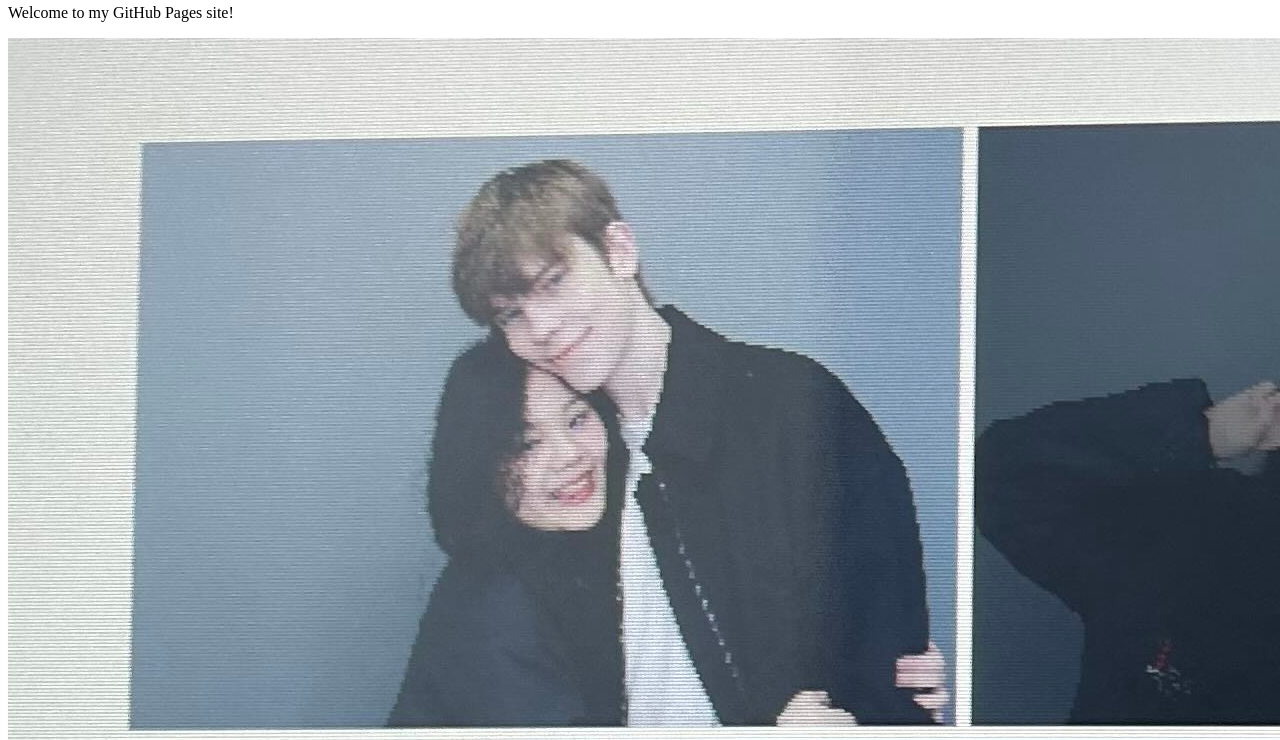
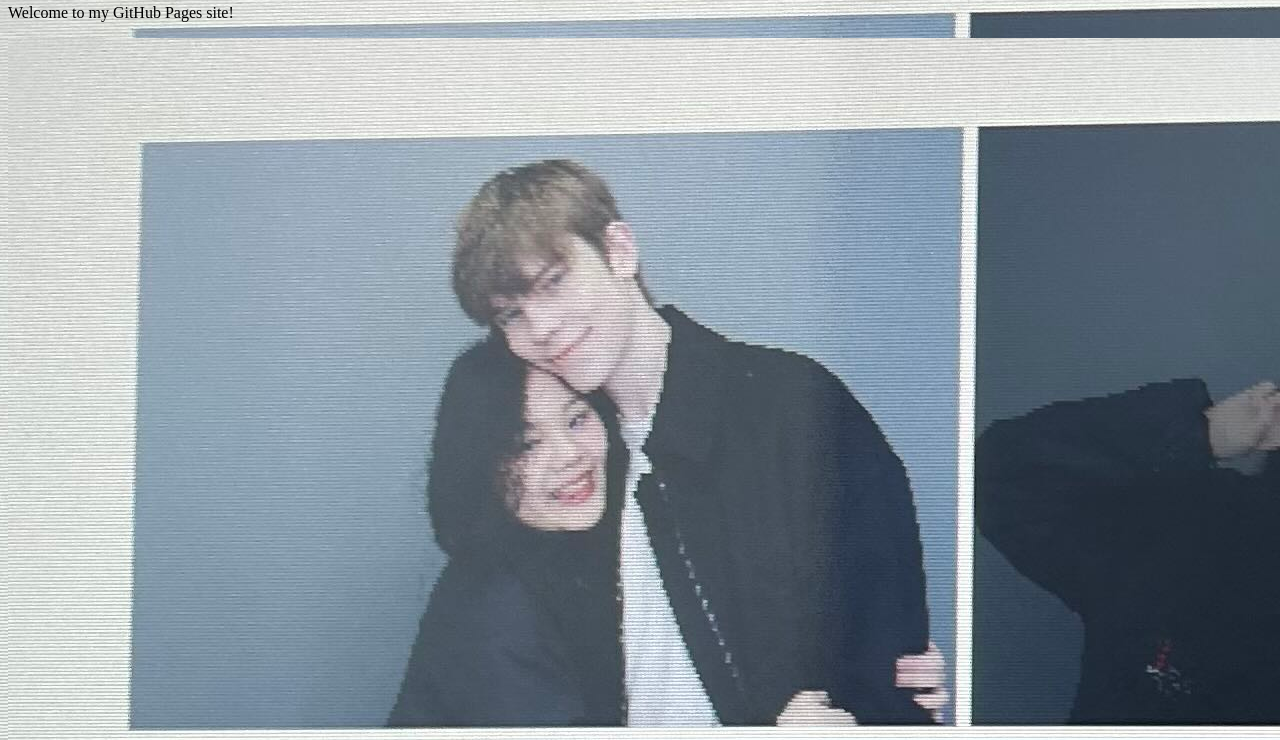
Before and after one commit to FirechickenYT/web, a plain HTML site: page index.html in a window 1280 px wide. Shown: the part 76-816 px from the top of the page. Drawn offline with Linux system fonts and the light colour scheme.

Commit message:
Update index.html

```diff
--- a/index.html
+++ b/index.html
@@ -4,6 +4,11 @@
     <title>My GitHub Pages Site</title>
   </head>
   <body>
+    <style>
+body {
+  background-image: url('photobooth.jpg');
+}
+    </style>
     <h1>Hello world!</h1>
     <p>Welcome to my GitHub Pages site!</p>
     <img src="photobooth.jpg" alt="Photobooth Pictures">
```
